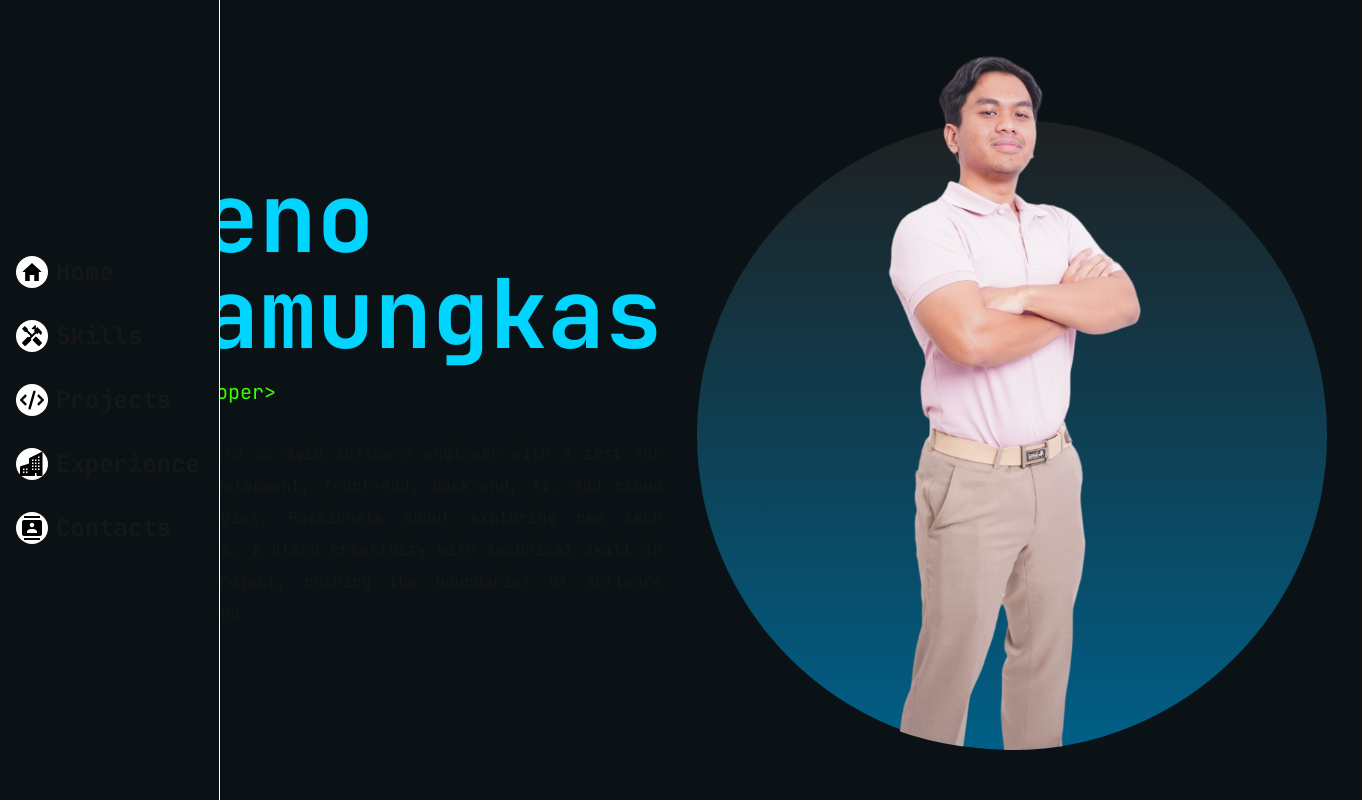
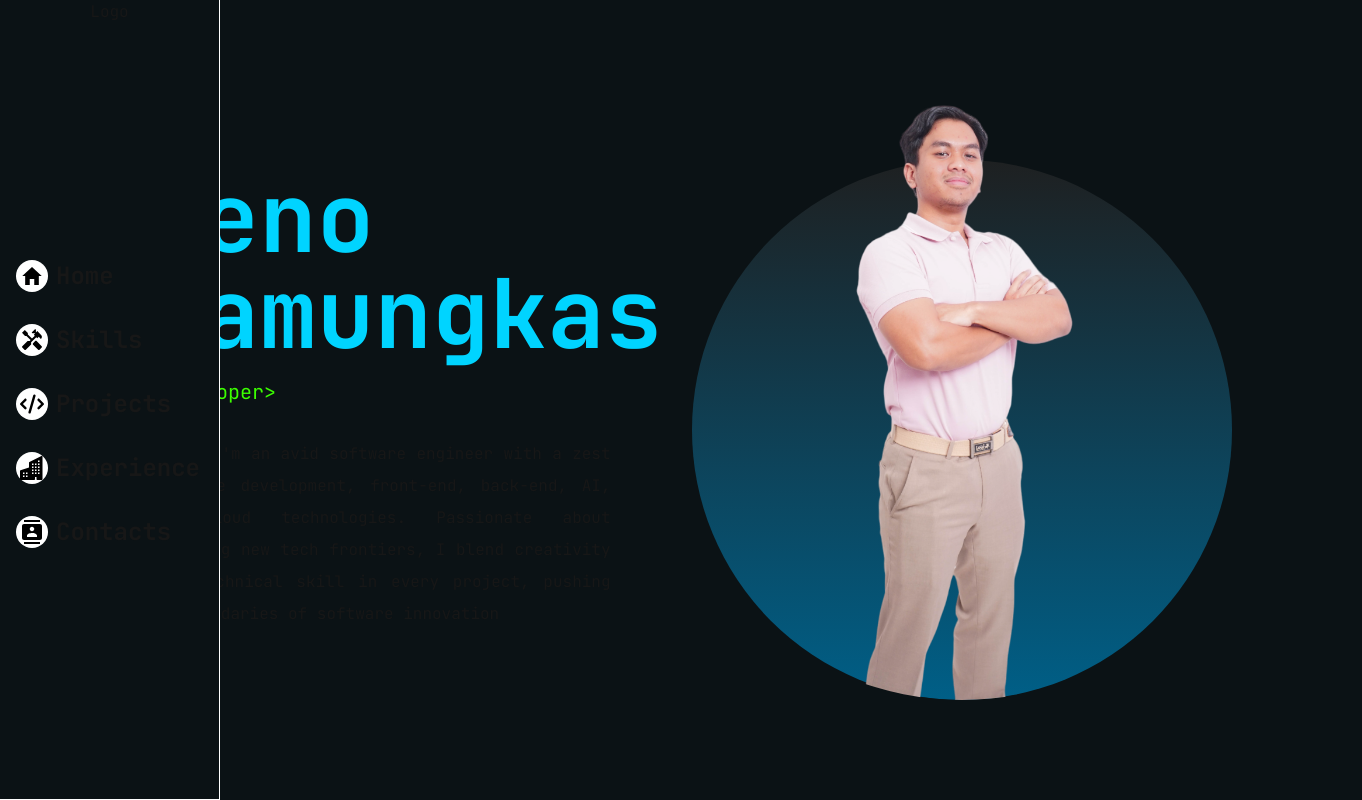
Before and after one commit to cattyman919/portfolio, a Next.js app: page / in a window 1280 px wide. Shown: the whole page, 1362 px wide, since content can reach past the window. Built offline with nearby package versions, Linux system fonts and the light colour scheme.

Commit message:
[feat] navbar & home section is responsive

```diff
--- a/src/app/_sections/_components/navElement.tsx
+++ b/src/app/_sections/_components/navElement.tsx
@@ -12,15 +12,15 @@ type Props = {
 
 export default function NavElement({ icon, text }: Props) {
   return (
-    <div className="flex group/item transition-transform gap-2 hover:scale-110  hover:text-primary-accent w-full items-center cursor-pointer">
+    <div className="  flex group/item transition-transform gap-2 origin-left hover:scale-110  hover:text-primary-accent w-full items-center cursor-pointer">
       <div className="p-1 bg-white group-hover/item:bg-primary-accent rounded-full ">
         {icon({
-          size: 24,
           color: "#000000",
-          className: "group-hover/item:fill-white",
+          className:
+            "sm:w-[16px] sm:h-[16px] md:w-[24px] md:h-[24px] group-hover/item:fill-white",
         })}
       </div>
-      <p className="  font-bold text-2xl opacity-0 group-hover/card:opacity-100 transition-all  w-0 group-hover:w-fit">
+      <p className="  font-bold text-lg md:text-xl lg:text-2xl lg:opacity-0 lg:group-hover/card:opacity-100 transition-all  lg:w-0 group-hover:w-fit">
         {text}
       </p>
     </div>
--- a/src/app/_sections/_components/navbar.tsx
+++ b/src/app/_sections/_components/navbar.tsx
@@ -1,18 +1,43 @@
+"use client";
+
 import { IoMdHome } from "react-icons/io";
 import { MdHandyman } from "react-icons/md";
 import { FaCode } from "react-icons/fa6";
 import { BsFillBuildingsFill } from "react-icons/bs";
 import { MdContacts } from "react-icons/md";
+import { GiHamburgerMenu } from "react-icons/gi";
+
 import NavElement from "./navElement";
+import { useState } from "react";
 
 export default function Navbar() {
+  const [isOpen, setIsOpen] = useState<boolean>(false);
+
+  const handleNavButton = () => {
+    setIsOpen(!isOpen);
+  };
   return (
-    <div className="fixed gap-8 group/card h-svh left-0 w-[64px] hover:w-[220px]   transition-all duration-300  px-4 border-r bg-primary-bg border-white flex-col  flex items-start justify-center ">
+    <nav className=" fixed lg:left-0 z-20  top-0  group/card w-full lg:h-svh  lg:w-[64px] lg:hover:w-[220px]   transition-all duration-300  p-4 lg:border-r bg-primary-bg border-white border-b  flex items-center justify-between lg:justify-start ">
+      <div className="static lg:absolute lg:top-0 lg:left-1/2 lg:-translate-x-1/2">
+        Logo
+      </div>
+      <div
+        className={` ${
+          isOpen ? "opacity-100 h-[240px] md:h-[260px]" : "opacity-0 h-0"
+        } flex absolute flex-col  top-[100%] left-0 lg:h-fit  pt-2 gap-5 transition-all duration-500 lg:opacity-100  bg-primary-bg border-b border-white w-full pl-4 pb-4 lg:pl-0 lg:pb-0 lg:border-b-0 lg:gap-8 lg:bg-transparent lg:static   `}
+        // className={` opacity-0 hover:opacity-100 h-0 hover:h-[240px] flex absolute top-[100%] left-0 pt-2 gap-5 transition-all duration-500  bg-primary-bg border-b border-white w-full pl-4 pb-4 lg:pl-0 lg:pb-0 lg:border-b-0 lg:gap-8 lg:bg-transparent lg:static  flex-col `}
+      >
         <NavElement icon={IoMdHome} text="Home" />
         <NavElement icon={MdHandyman} text="Skills" />
         <NavElement icon={FaCode} text="Projects" />
         <NavElement icon={BsFillBuildingsFill} text="Experience" />
         <NavElement icon={MdContacts} text="Contacts" />
       </div>
+      <GiHamburgerMenu
+        onClick={handleNavButton}
+        size={24}
+        className="lg:hidden cursor-pointer"
+      />
+    </nav>
   );
 }
--- a/src/app/_sections/home.tsx
+++ b/src/app/_sections/home.tsx
@@ -3,23 +3,25 @@ import SenoImage from "@/public/images/seno.png";
 
 export default function Home() {
   return (
-    <div className="flex items-center justify-between h-svh">
-      <div className="w-[600px] flex flex-col gap-8">
-        <div className="flex flex-col gap-4">
-          <div className="text-8xl text-primary-accent font-bold">
+    <div className="flex flex-col gap-5 lg:gap-0 lg:flex-row l items-center justify-start lg:justify-between h-svh">
+      <div className=" flex items-center lg:items-start flex-col gap-4 lg:gap-8 order-last lg:order-first">
+        <div className="flex w-fit flex-col gap-4">
+          <div className=" text-6xl text-center lg:text-start lg:text-7xl xl:text-8xl text-primary-accent font-bold">
             <h1>Seno</h1>
             <h1>Pamungkas</h1>
           </div>
-          <h4 className="text-[#3CFF00] text-xl">{"<Developer>"}</h4>
+          <h4 className="text-[#3CFF00] text-center lg:text-start text-xl">
+            {"<Developer>"}
+          </h4>
         </div>
-        <p className="text-justify leading-8">
+        <p className="text-justify w-[90%]  leading-8">
           Hello! I'm an avid software engineer with a zest for game development,
           front-end, back-end, AI, and cloud technologies. Passionate about
           exploring new tech frontiers, I blend creativity with technical skill
           in every project, pushing the boundaries of software innovation
         </p>
       </div>
-      <div className="relative  rounded-b-full overflow-hidden shrink-0 w-[700px] aspect-[1/1] ">
+      <div className="relative hover:scale-110 transition-transform  rounded-b-full overflow-hidden shrink-0 w-[300px]   lg:w-[480px] xl:w-[600px] aspect-[1/1] ">
         <Image
           className="absolute left-1/2 top-1/2 -translate-x-1/2 -translate-y-1/2 z-10 h-full object-contain"
           src={SenoImage}
--- a/src/app/layout.tsx
+++ b/src/app/layout.tsx
@@ -32,7 +32,7 @@ export default function RootLayout({
   return (
     <html lang="en">
       <body
-        className={`${jetbrains.className} bg-primary-bg antialiased px-36`}
+        className={`${jetbrains.className} bg-primary-bg antialiased pt-16 lg:pt-0 lg:pl-36 lg:pr-8 xl:pr-16`}
       >
         <Navbar />
         {children}
```
Lines whose indentation alone changed are shown as unchanged.
